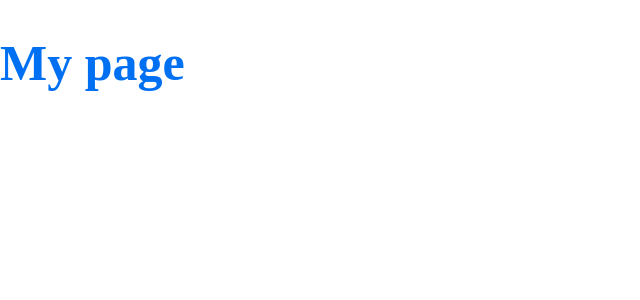
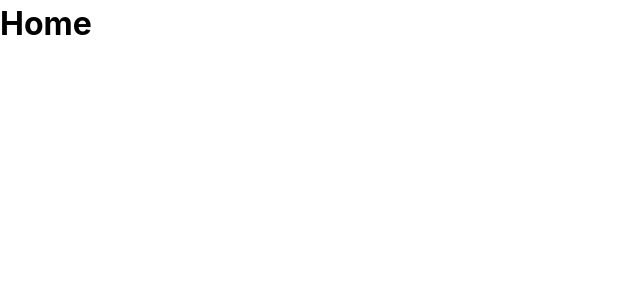
Before and after one commit to Teekola/course-platform-demo, a Next.js app: page / in a window 1280 px wide. Shown: the top 300 px of the page, without its empty margins (0-640 px from the left). Built offline with nearby package versions, Linux system fonts and the light colour scheme.

Commit message:
initialized next with styled components

```diff
--- /dev/null
+++ b/next.config.js
@@ -0,0 +1,6 @@
+module.exports = {
+    compiler: {
+        // ssr and displayName are configured by default
+        styledComponents: true,
+    },
+}
--- a/pages/_app.js
+++ /dev/null
@@ -1,26 +0,0 @@
-import { createGlobalStyle, ThemeProvider } from 'styled-components'
-
-const GlobalStyle = createGlobalStyle`
-  body {
-    margin: 0;
-    padding: 0;
-    box-sizing: border-box;
-  }
-`
-
-const theme = {
-  colors: {
-    primary: '#0070f3',
-  },
-}
-
-export default function App({ Component, pageProps }) {
-  return (
-    <>
-      <GlobalStyle />
-      <ThemeProvider theme={theme}>
-        <Component {...pageProps} />
-      </ThemeProvider>
-    </>
-  )
-}
--- /dev/null
+++ b/pages/_app.jsx
@@ -0,0 +1,15 @@
+import { ThemeProvider } from 'styled-components';
+import GlobalStyle from '../styles/globalStyle';
+import themeDefault from '../styles/themes';
+
+
+export default function App({ Component, pageProps }) {
+	return (
+		<>
+			<GlobalStyle />
+			<ThemeProvider theme={themeDefault}>
+				<Component {...pageProps} />
+			</ThemeProvider>
+		</>
+	)
+}
--- a/pages/_document.js
+++ /dev/null
@@ -1,41 +0,0 @@
-import Document, { Head, Html, Main, NextScript } from 'next/document'
-import { ServerStyleSheet } from 'styled-components'
-
-export default class MyDocument extends Document {
-  render() {
-    return (
-      <Html lang="en">
-        <Head></Head>
-        <body>
-          <Main />
-          <NextScript />
-        </body>
-      </Html>
-    )
-  }
-  static async getInitialProps(ctx) {
-    const sheet = new ServerStyleSheet()
-    const originalRenderPage = ctx.renderPage
-
-    try {
-      ctx.renderPage = () =>
-        originalRenderPage({
-          enhanceApp: (App) => (props) =>
-            sheet.collectStyles(<App {...props} />),
-        })
-
-      const initialProps = await Document.getInitialProps(ctx)
-      return {
-        ...initialProps,
-        styles: (
-          <>
-            {initialProps.styles}
-            {sheet.getStyleElement()}
-          </>
-        ),
-      }
-    } finally {
-      sheet.seal()
-    }
-  }
-}
--- /dev/null
+++ b/pages/_document.jsx
@@ -0,0 +1,41 @@
+import Document, { Head, Html, Main, NextScript } from 'next/document'
+import { ServerStyleSheet } from 'styled-components'
+
+export default class MyDocument extends Document {
+	render() {
+		return (
+			<Html lang="en">
+				<Head></Head>
+				<body>
+					<Main />
+					<NextScript />
+				</body>
+			</Html>
+		)
+	}
+	static async getInitialProps(ctx) {
+		const sheet = new ServerStyleSheet()
+		const originalRenderPage = ctx.renderPage
+
+		try {
+			ctx.renderPage = () =>
+				originalRenderPage({
+					enhanceApp: (App) => (props) =>
+						sheet.collectStyles(<App {...props} />),
+				})
+
+			const initialProps = await Document.getInitialProps(ctx)
+			return {
+				...initialProps,
+				styles: (
+					<>
+						{initialProps.styles}
+						{sheet.getStyleElement()}
+					</>
+				),
+			}
+		} finally {
+			sheet.seal()
+		}
+	}
+}
--- a/pages/index.js
+++ /dev/null
@@ -1,10 +0,0 @@
-import styled from 'styled-components'
-
-const Title = styled.h1`
-  font-size: 50px;
-  color: ${({ theme }) => theme.colors.primary};
-`
-
-export default function Home() {
-  return <Title>My page</Title>
-}
--- /dev/null
+++ b/pages/index.jsx
@@ -0,0 +1,3 @@
+export default function Home() {
+	return <h1>Home</h1>
+}
--- /dev/null
+++ b/styles/globalStyle.js
@@ -0,0 +1,48 @@
+import { createGlobalStyle } from 'styled-components'
+
+const GlobalStyle = createGlobalStyle`
+	*, *::before, *::after {
+		box-sizing: border-box;
+	}
+
+	* {
+		margin: 0;
+		padding: 0;
+	}
+
+	html, body {
+		height: 100%;
+	}
+
+	body {
+		font-size: 16px;
+		font-family: -apple-system, BlinkMacSystemFont, Segoe UI, Roboto, Oxygen, Ubuntu, Cantarell, Fira Sans, Droid Sans, Helvetica Neue, sans-serif;
+		line-height: 1.5;
+		-webkit-font-smoothing: antialiased;
+	}
+
+	img, picture, video, canvas, svg {
+		display: block;
+		max-width: 100%;
+	}
+
+	input, button, textarea, select {
+		font: inherit;
+		border: none;
+	}
+
+	p, h1, h2, h3, h4, h5, h6 {
+		overflow-wrap: break-word;
+	}
+
+	table {
+		border-collapse: collapse;
+		border-spacing: 0;
+	}
+
+	#root, #__next {
+		isolation: isolate;
+	}
+`
+
+export default GlobalStyle;
--- /dev/null
+++ b/styles/themes.js
@@ -0,0 +1,7 @@
+const themeDefault = {
+    colors: {
+        primary: '#0070f3',
+    },
+}
+
+export default themeDefault;
```
Also changed, not shown: .babelrc (deleted), package.json (line endings or trailing spaces), 1 other file (tests, documents, lock files or other folders).
